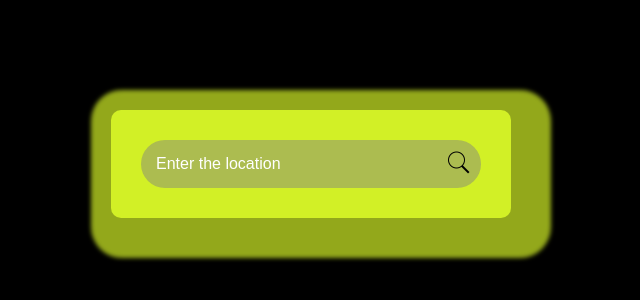
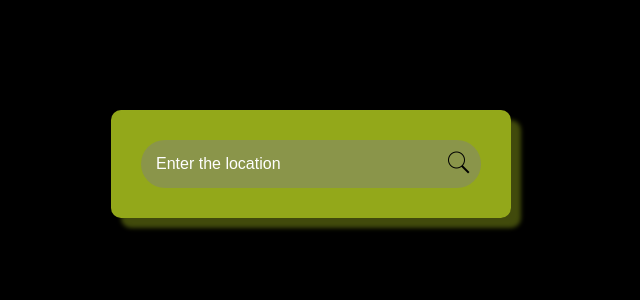
Before and after one commit to ashokabbhattaraii/Weather_App, a plain HTML site: page index.html in a window 1280 px wide. Shown: the part 90-390 px from the top of the page, without its empty margins (329-969 px from the left). Drawn offline with Linux system fonts and the light colour scheme.

Commit message:
shadow_changed

```diff
--- a/style.css
+++ b/style.css
@@ -11,10 +11,10 @@ body{
 .container{
     max-width: 400px;
     padding: 30px;
-    background-color: rgb(210, 240, 38);
+    background-color: rgba(210, 240, 38, 0.701);
     margin: 200px auto;
     border-radius: 10px;
-    box-shadow: 10px 10px 4px 30px rgba(210, 240, 38, 0.701);
+    box-shadow: 10px 10px 4px rgba(210, 240, 38, 0.311);
 
 }
 .search{
@@ -51,7 +51,7 @@ input::placeholder{
     flex-direction: column;
     justify-content: center;
     align-items: center;
-
+    transition: 2s ease;
 
 }
 .status-icon{
```
